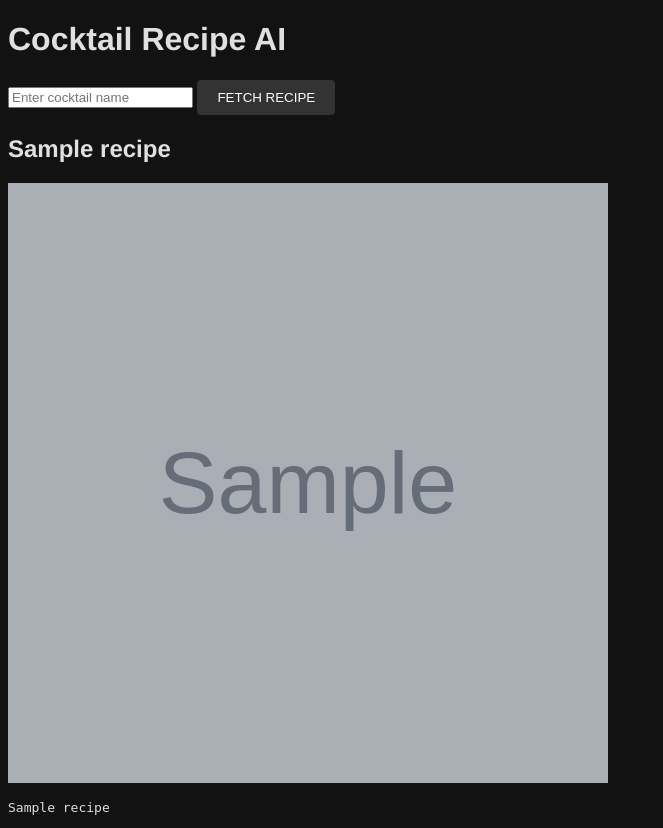
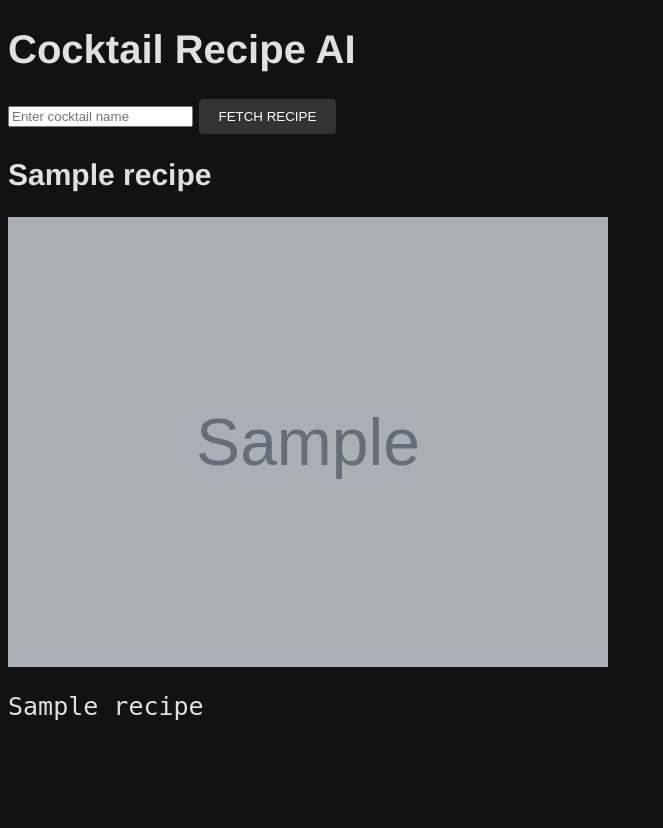
Before and after one commit to bugbiteme/cocktail-ai-web-py, a Django app: template recipe_fetcher/templates/recipe_fetcher.html in a window 1280 px wide. Shown: the whole page, without its empty margins (0-663 px from the left). After the commit the page ends 720 px from the top, so only its background shows below. Run offline with Django 5.2, Linux system fonts and the light colour scheme; the template is opened without the code that fills it: most values are stand-ins (such as "Sample title", 1, 10 or a date in 2020); grey boxes marked "Sample" are stand-in pictures.

Commit message:
formatting tweaks

```diff
--- a/recipe_fetcher/templates/recipe_fetcher.html
+++ b/recipe_fetcher/templates/recipe_fetcher.html
@@ -32,8 +32,8 @@
 
     {% if recipe_data %}
         <h2>{{ recipe_data.recipe_name }}</h2>
-        <img src="{{ recipe_data.image_url }}" alt="{{ recipe_data.recipe_name }}" width="600" height="600">
-        <pre>{{ recipe_data.recipe }}</pre>
+        <img src="{{ recipe_data.image_url }}" alt="{{ recipe_data.recipe_name }}" class="recipe-image" width="600" height="600">
+        <pre style="font-size: 1.25em;" style="font-weight: bold;">{{ recipe_data.recipe }}</pre>
     {% endif %}
 
     {% if error %}
--- a/static/css/dark_mode.css
+++ b/static/css/dark_mode.css
@@ -23,11 +23,37 @@ body.dark-mode button {
 body.dark-mode img {
     /* Optional: Slightly reduce the brightness of images */
     filter: brightness(80%);
+    max-width: 50%;
+    height: auto;
 }
 
+.recipe-image {
+    max-width: 80%; /* Adjust the percentage as needed */
+    height: auto; /* Maintain the aspect ratio */
+    display: block;
+    margin: 0 ; /* Center the image */
+}
+
+/* Base styles for mobile first */
 body.dark-mode {
+    font-size: 16px;
     font-family: Helvetica, Arial, sans-serif;
 }
+
+/* Larger devices (e.g., tablets, desktops) */
+@media (min-width: 768px) {
+    body.dark-mode {
+        font-size: 18px;
+    }
+}
+
+/* Larger desktops */
+@media (min-width: 1024px) {
+    body.dark-mode {
+        font-size: 20px;
+    }
+}
+
 
 #loadingBar {
     position: fixed;
```
